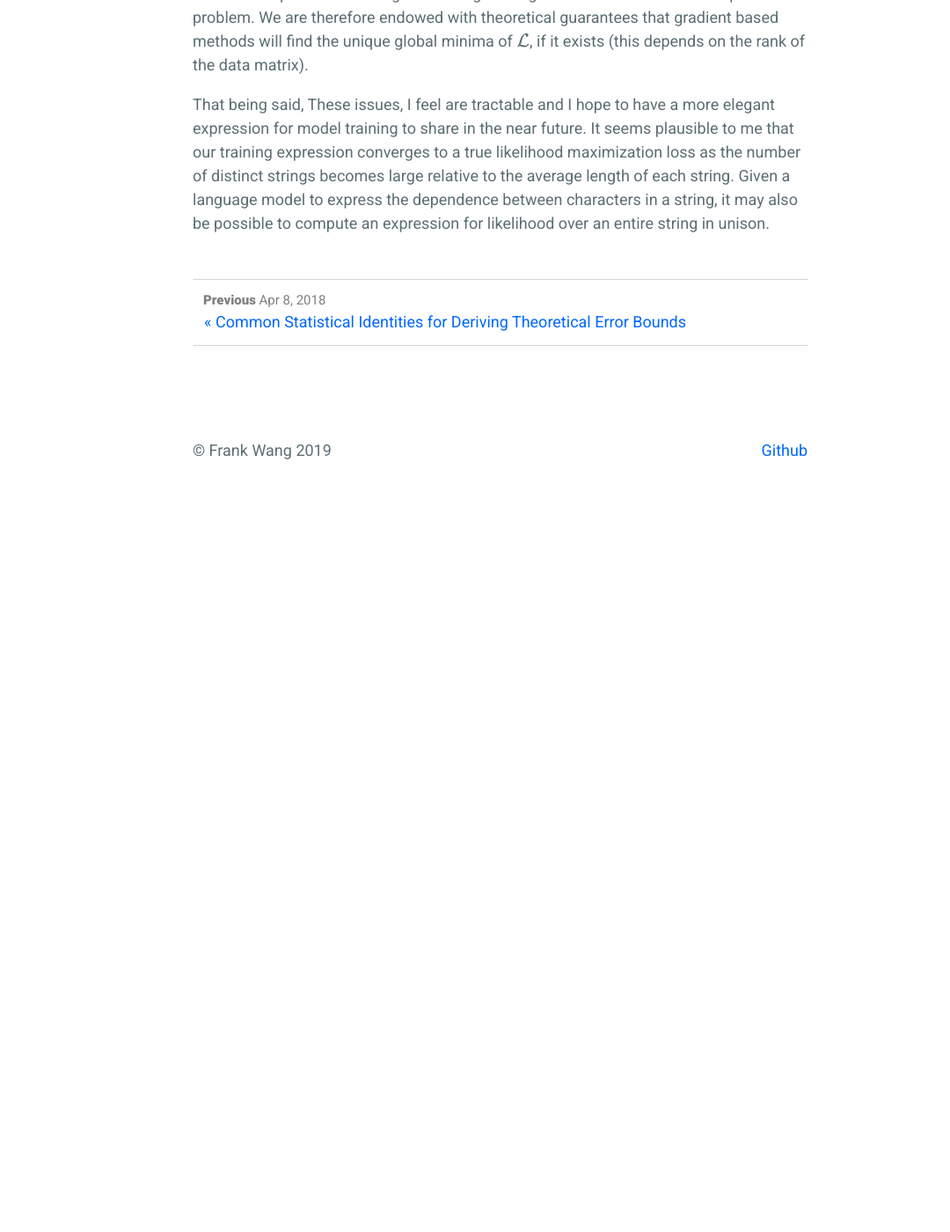
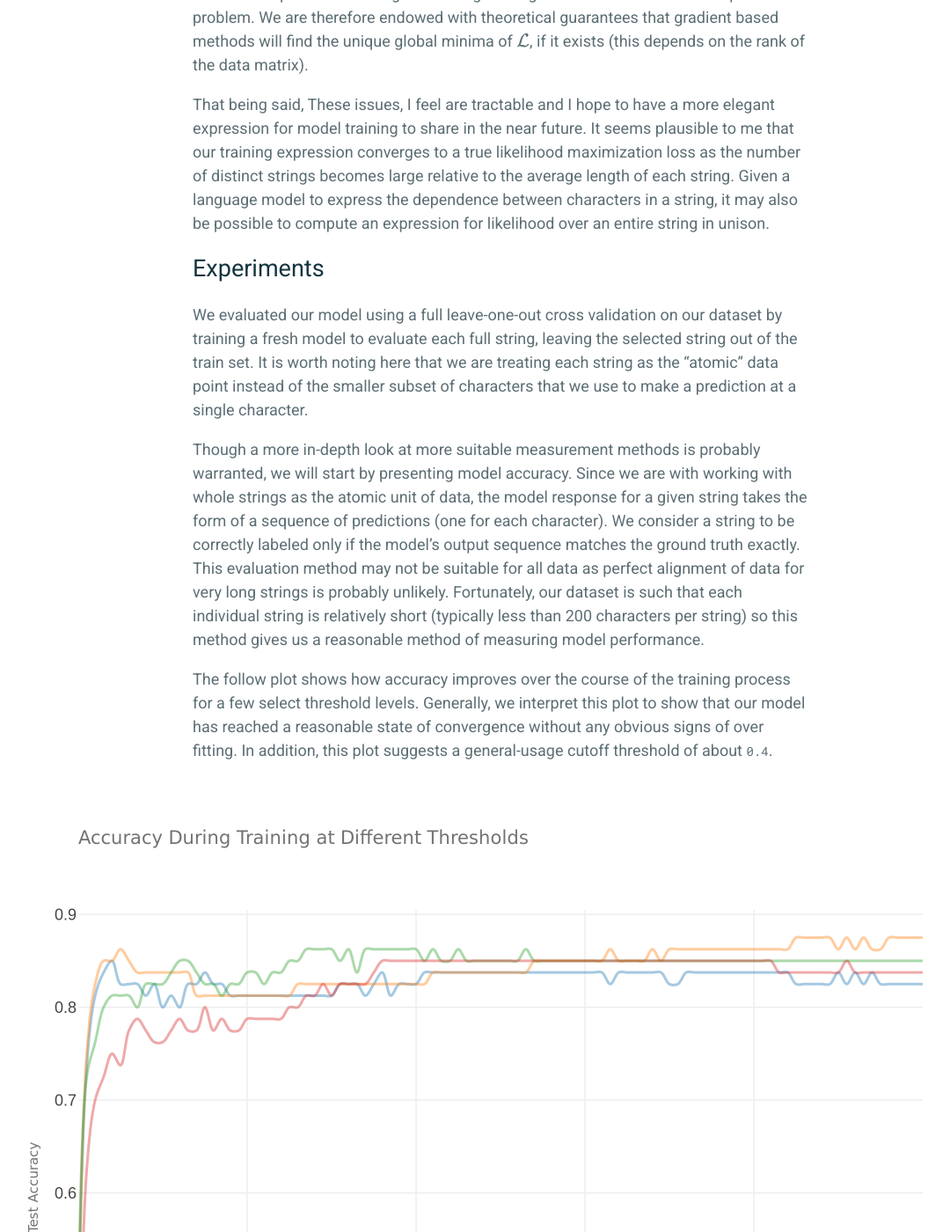
Before and after one commit to frankwang95/frankwang95.github.io, a Jekyll site: the page built from _posts/2019-04-28-simple_linear_recurrent_model.md, in a window 1280 px wide and 1400 px high, scrolled down 3755 px. Shown: the whole window at 88% size, without its empty margins (71-1151 px from the left). Built offline with Jekyll 4.4.1, drawn with Linux system fonts in a browser that asks for light colours; formulas are drawn with MathJax 3; before the commit the page ends 4385 px from its top, so only the background shows below that; some of the changed text lies outside the part shown.

Commit message:
Added begining of experiments section.

```diff
--- a/_posts/2019-04-28-simple_linear_recurrent_model.md
+++ b/_posts/2019-04-28-simple_linear_recurrent_model.md
@@ -45,7 +45,11 @@ The diagram below summarizes what we've described here:
 It is worth noting that the model described here has considerable similarities to an ARMA($$1$$, $$WN_\mathcal{A}$$) time series model. This similarity suggests to us some interesting training strategies based on the Yule-Walker equations though we will save that discussion for another day.
 
 
-# Training
+# Training Algorithm
+
+<!-- Discussion about exposure bias / REINFORCE etc. -->
+<!-- Correction: Non-exact MLE is not because of non-independence as windows are conditionally independent
+     Rather, it's due to exposure bias -->
 
 Our model is trained by maximizing a naive form of likelihood using stochastic gradient ascent. This claim is based on a derivation similar to the one found [here](https://frankwang95.github.io/2018/03/interpreting-cross-entropy) for cross entropy loss and is equivalent to using SGD to minimize the following loss:
 
@@ -62,5 +66,19 @@ Furthermore, we make a major simplification in training by removing the recurren
 That being said, These issues, I feel are tractable and I hope to have a more elegant expression for model training to share in the near future. It seems plausible to me that our training expression converges to a true likelihood maximization loss as the number of distinct strings becomes large relative to the average length of each string. Given a language model to express the dependence between characters in a string, it may also be possible to compute an expression for likelihood over an entire string in unison.
 
 
-<!-- # Performance -->
-<!-- We are working on a careful evaluation of this model - please check back  -->
+
+
+# Experiments
+<!-- # The Dataset -->
+<!-- Mention psuedo-arbitrarily chosen hyper-params -->
+<!-- Method other sequence genreation evaluation methods -->
+<!-- Think about recall / precision as a metric -->
+<!-- Interpreting accuracy -->
+
+We evaluated our model using a full leave-one-out cross validation on our dataset by training a fresh model to evaluate each full string, leaving the selected string out of the train set. It is worth noting here that we are treating each string as the "atomic" data point instead of the smaller subset of characters that we use to make a prediction at a single character.
+
+Though a more in-depth look at more suitable measurement methods is probably warranted, we will start by presenting model accuracy. Since we are with working with whole strings as the atomic unit of data, the model response for a given string takes the form of a sequence of predictions (one for each character). We consider a string to be correctly labeled only if the model's output sequence matches the ground truth exactly. This evaluation method may not be suitable for all data as perfect alignment of data for very long strings is probably unlikely. Fortunately, our dataset is such that each individual string is relatively short (typically less than 200 characters per string) so this method gives us a reasonable method of measuring model performance.
+
+The follow plot shows how accuracy improves over the course of the training process for a few select threshold levels. Generally, we interpret this plot to show that our model has reached a reasonable state of convergence without any obvious signs of over fitting. In addition, this plot suggests a general-usage cutoff threshold of about `0.4`.
+
+<img style="max-width: 1200px; margin: 0 0 0 -250px;" src="https://github.com/frankwang95/frankwang95.github.io/raw/master/assets/simple_recurrent_model_training_curve.png">
```
Also changed, not shown: other parts of _posts/2019-04-28-simple_linear_recurrent_model.md (+1 -1 lines).
